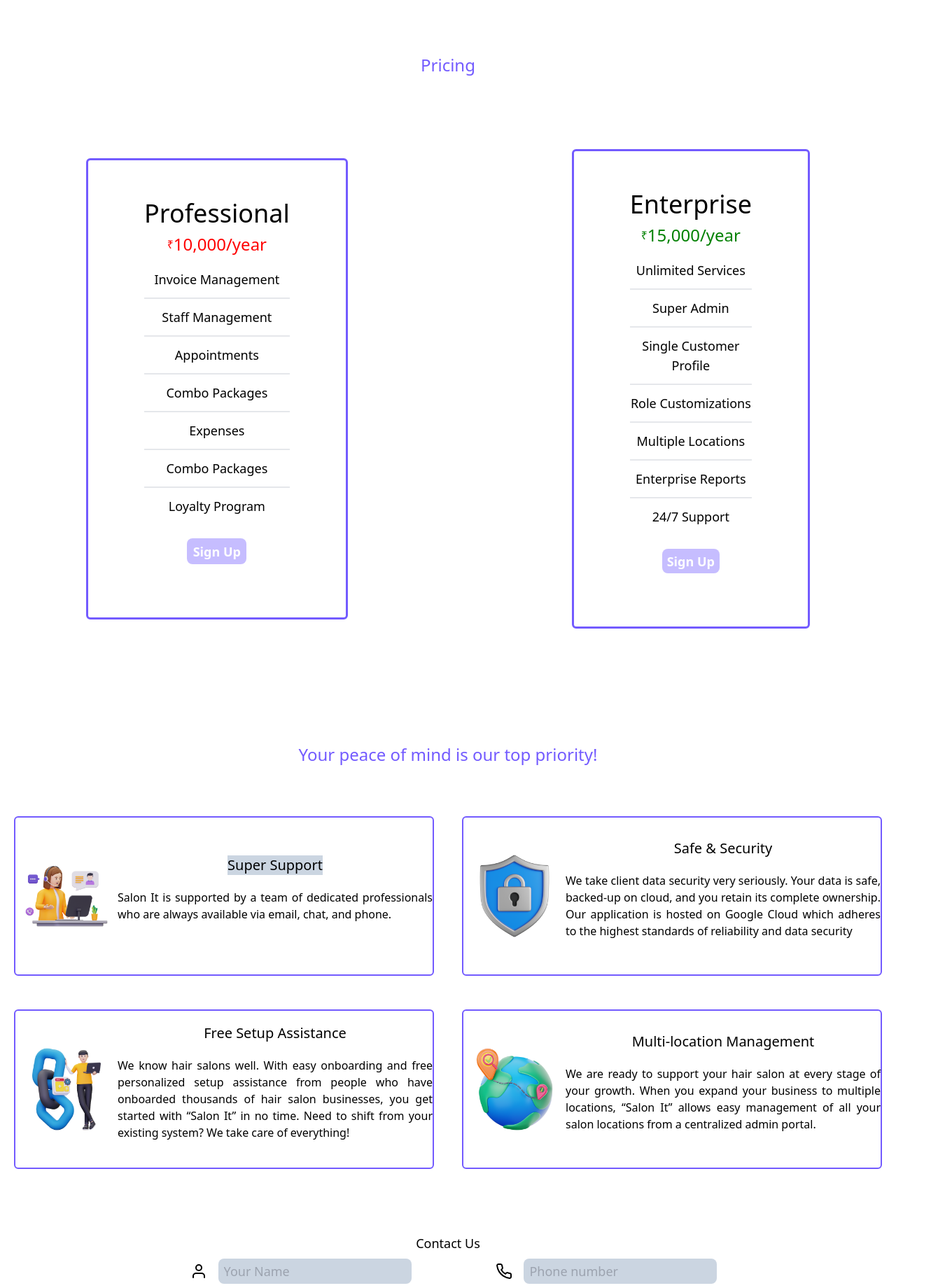
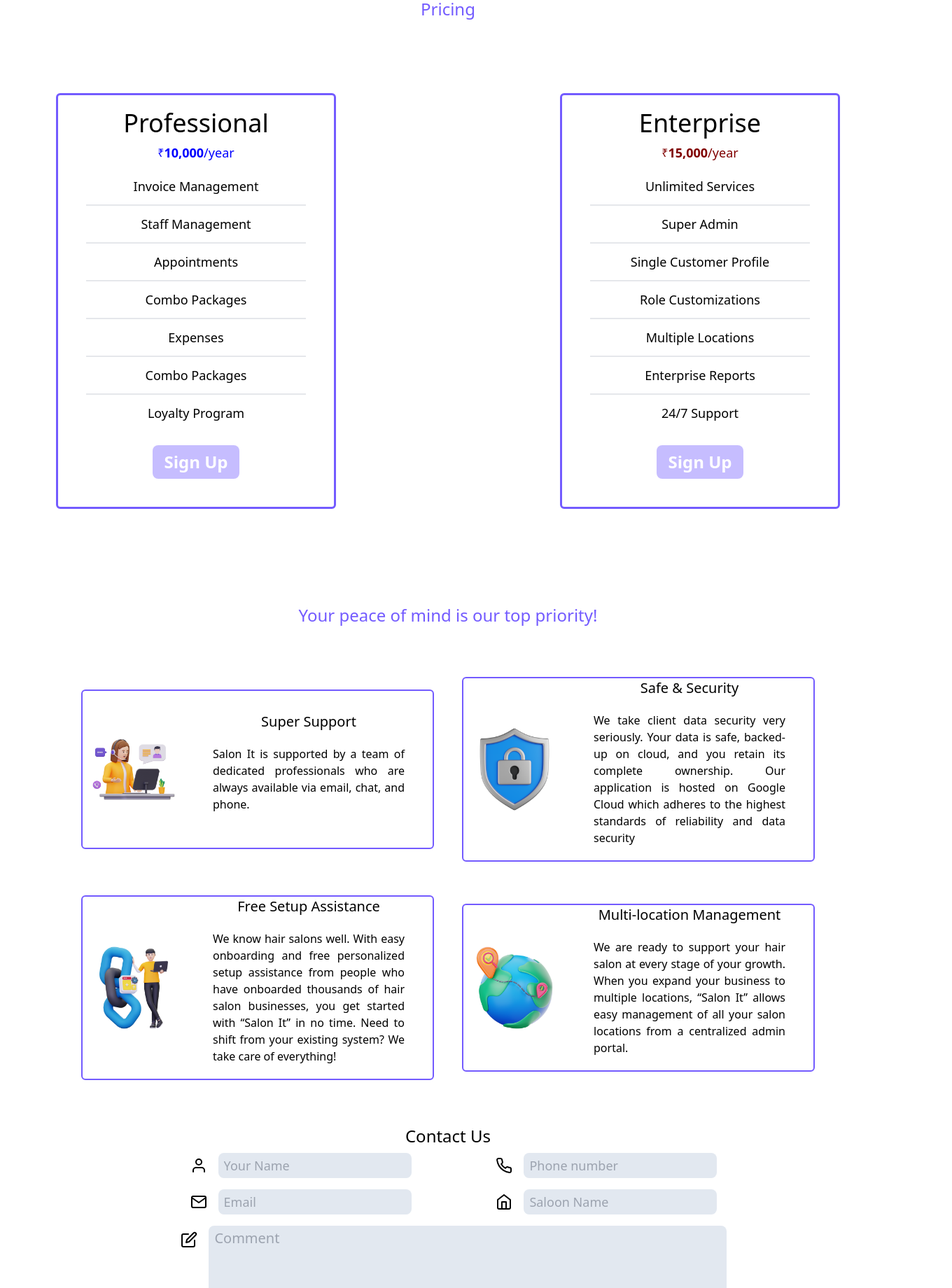
Before and after one commit to QITsolution/QWIT-landing, a React (Create React App) app: page / in a window 1280 px wide. Shown: the part 940-2780 px from the top of the page at 70% size, 1360 px wide, since content can reach past the window. Built offline with nearby package versions, Linux system fonts and the light colour scheme.

Commit message:
some font and resize fixes

```diff
--- a/src/components/ContactUs.jsx
+++ b/src/components/ContactUs.jsx
@@ -51,7 +51,7 @@ function ContactUs() {
     <div
       name="contactus"
       className="w-full h-full py-10 px-4 items-center justify-center flex flex-col">
-      <p className="lg:text-lg md:text-md sm:text-sm text-lg">Contact Us</p>
+      <p className="lg:text-2xl md:text-xl sm:text-xl text-lg">Contact Us</p>
       <form
         className="w-full h-full items-center justify-center flex flex-col"
         onSubmit={handleSubmit}>
@@ -61,7 +61,7 @@ function ContactUs() {
           <div className=" flex flex-row  items-center justify-center">
             <FiUser className="w-6 h-6 mx-4" />
             <input
-              className="h-auto lg:text-lg md:text-md sm:text-sm text-lg my-2 bg-slate-300 px-2 py-1 rounded-lg outline-none transition-transform duration-300 focus:scale-110"
+              className="h-auto lg:text-lg md:text-md sm:text-sm text-lg my-2 bg-slate-200 px-2 py-1 rounded-lg outline-none transition-transform duration-300 focus:scale-110"
               type="text"
               placeholder="Your Name"
               onChange={(e) => {
@@ -72,7 +72,7 @@ function ContactUs() {
           <div className=" flex flex-row  items-center justify-center">
             <FiPhone className="w-6 h-6 mx-4" />
             <input
-              className="h-auto lg:text-lg md:text-md sm:text-sm text-lg my-2 bg-slate-300 px-2 py-1 rounded-lg outline-none transition-transform duration-300 focus:scale-110"
+              className="h-auto lg:text-lg md:text-md sm:text-sm text-lg my-2 bg-slate-200 px-2 py-1 rounded-lg outline-none transition-transform duration-300 focus:scale-110"
               type="text"
               placeholder="Phone number"
               onChange={(e) => {
@@ -83,7 +83,7 @@ function ContactUs() {
           <div className=" flex flex-row  items-center justify-center">
             <FiMail className="w-6 h-6 mx-4" />
             <input
-              className="h-auto lg:text-lg md:text-md sm:text-sm text-lg my-2 bg-slate-300 px-2 py-1 rounded-lg outline-none transition-transform duration-300 focus:scale-110"
+              className="h-auto lg:text-lg md:text-md sm:text-sm text-lg my-2 bg-slate-200 px-2 py-1 rounded-lg outline-none transition-transform duration-300 focus:scale-110"
               type="email"
               placeholder="Email"
               onChange={(e) => {
@@ -94,7 +94,7 @@ function ContactUs() {
           <div className=" flex flex-row  items-center justify-center">
             <FiHome className="w-6 h-6 mx-4" />
             <input
-              className="h-auto lg:text-lg md:text-md sm:text-sm text-lg my-2 bg-slate-300 px-2 py-1 rounded-lg outline-none transition-transform duration-300 focus:scale-110"
+              className="h-auto lg:text-lg md:text-md sm:text-sm text-lg my-2 bg-slate-200 px-2 py-1 rounded-lg outline-none transition-transform duration-300 focus:scale-110"
               type="text"
               placeholder="Saloon Name"
               onChange={(e) => {
@@ -103,12 +103,13 @@ function ContactUs() {
             />
           </div>
         </div>
-        <div className="flex flex-col w-full h-full  items-center justify-center">
-          <div className="flex flex-row h-full w-full   justify-center">
-            <FiEdit className="h-6 w-6 my-2 mx-4" />
+        <div className="flex flex-col w-full h-full items-center justify-center">
+          <div className="flex flex-row h-full w-full justify-center">
+            <FiEdit className="h-6 w-6 mx-4 mt-4" />
             <textarea
-              className=" lg:w-[35rem] md:w-[25rem] w-[15rem] lg:text-2xl md:text-xl sm:text-lg my-2 bg-slate-300 px-4 py-2 rounded-lg outline-none"
+              className=" lg:w-[7.7in] md:w-[30rem] w-[16.5rem] lg:text-xl md:text-md sm:text-lg my-2 bg-slate-200 px-2 py-1 rounded-lg outline-none"
               placeholder="Comment"
+              rows={4}
               onChange={(e) => {
                 setComment(e.target.value);
               }}
@@ -116,7 +117,8 @@ function ContactUs() {
           </div>
           <button
             disabled={!canSubmit}
-            className={`w-auto h-auto lg:text-2xl md:text-xl sm:text-lg my-2 bg-slate-300 px-4 py-2 rounded-lg
+            className={`w-auto h-auto lg:text-xl md:text-xl sm:text-lg my-2 bg-slate-200 px-4 py-2 rounded-lg
+            self-center
           transition-transform duration-300 outline-none focus:scale-110
           ${
             !canSubmit
--- a/src/components/Features.jsx
+++ b/src/components/Features.jsx
@@ -4,10 +4,10 @@ function Features() {
   return (
     <div
       name="features"
-      className="items-center justify-center text-[25px] w-full h-full flex flex-col">
+      className="items-center    justify-center   w-full h-full flex flex-col">
       <div>
         <div className="flex flex-col items-center justify-center">
-          <p className="text-[#735BFF] lg:text-2xl md:text-5xl text-3xl text-center mb-[3rem] mt-[7rem]">
+          <p className="text-[#735BFF] lg:text-2xl md:text-5xl text-4xl text-center mb-[3rem] mt-[7rem]">
             We Used advanced Technologies
           </p>
           <div className="w-full lg:flex lg:flex-row lg:mx-[10rem] justify-between items-center">
--- a/src/components/Footer.jsx
+++ b/src/components/Footer.jsx
@@ -23,7 +23,7 @@ function Footer() {
     { link: "https://twitter.com", icon: "twitter.png" },
   ];
   return (
-    <div name="aboutus" className="bg-slate-200 flex flex-col items-center ">
+    <div name="aboutus" className="bg-slate-300 flex flex-col items-center ">
       <div className="h-full w-[80%] my-5">
         <div className="flex flex-row lg:h-[30rem] pt-10 justify-center ">
           <div className="flex flex-col lg:items-start lg:w-full px-4 items-center ">
--- a/src/components/Home.jsx
+++ b/src/components/Home.jsx
@@ -3,9 +3,9 @@ import React from "react";
 const Home = () => {
   return (
     <div name="home" className="h-full w-full">
-      <div className="w-full flex flex-row justify-between items-center">
+      <div className="w-full flex flex-row justify-between items-center ">
         <div
-          className="bg-black w-full flex lg:flex-row px-10 lg:my-20
+          className="w-full flex lg:flex-row px-10 lg:mt-20 bg-black
          flex-col justify-between items-center">
           <div className="flex flex-col items-start justify-center mx-2 py-5">
             <img
--- a/src/components/NavBar.jsx
+++ b/src/components/NavBar.jsx
@@ -8,9 +8,9 @@ const NavBar = () => {
   };
   return (
     <div>
-      <div className="lg:flex hidden w-full items-center  backdrop-blur-md flex-col fixed z-50 ">
+      <div className="lg:flex hidden w-full items-center lg:justify-center backdrop-blur-md flex-col fixed z-50 ">
         <div
-          className="h-[3rem] w-full px-4 lg:flex hidden mt-5
+          className="h-[3rem] w-full px-4 lg:flex hidden my-3
        rounded-lg  self-center lex-row justify-between items-center">
           <div>
             <img
@@ -18,34 +18,34 @@ const NavBar = () => {
               className="scale-50"
               src={require("../assets/logo.png")}></img>
           </div>
-          <div className="h-[5rem] w-[80%] rounded-lg  self-center flex lex-row justify-end items-center">
+          <div className="h-[5rem] w-[80%] rounded-lg  self-center flex flex-row justify-end items-center">
             <div className="h-[5rem] w-[80%] rounded-lg  self-center flex lex-row justify-between items-center">
-              <div className="hover:opacity-100 opacity-40 duration-300 font-normal text-3xl  cursor-pointer my-1[3%] ">
+              <div className="hover:opacity-100 opacity-40 duration-300 font-normal text-xl cursor-pointer my-[3%] ">
                 <Link to="home" smooth={true} duration={600}>
                   Home
                 </Link>
               </div>
-              <div className="hover:opacity-100 opacity-40 duration-300 font-normal text-3xl  cursor-pointer my-1[3%] ">
+              <div className="hover:opacity-100 opacity-40 duration-300 font-normal text-xl cursor-pointer my-[3%] ">
                 <Link to="features" smooth={true} duration={600}>
                   Features
                 </Link>
               </div>
-              <div className="hover:opacity-100 opacity-40 duration-300 font-normal text-3xl  cursor-pointer my-1[3%] ">
+              <div className="hover:opacity-100 opacity-40 duration-300 font-normal text-xl cursor-pointer my-[3%] ">
                 <Link to="pricing" smooth={true} duration={600}>
                   Pricing
                 </Link>
               </div>
-              <div className="hover:opacity-100 opacity-40 duration-300 font-normal text-3xl  cursor-pointer my-1[3%] ">
+              <div className="hover:opacity-100 opacity-40 duration-300 font-normal text-xl cursor-pointer my-[3%] ">
                 <Link to="services" smooth={true} duration={600}>
                   Services
                 </Link>
               </div>
-              <div className="hover:opacity-100 opacity-40 duration-300 font-normal text-3xl  cursor-pointer my-1[3%] ">
+              <div className="hover:opacity-100 opacity-40 duration-300 font-normal text-xl cursor-pointer my-[3%] ">
                 <Link to="contactus" smooth={true} duration={600}>
                   ContactUs
                 </Link>
               </div>
-              <div className="hover:opacity-100 opacity-40 duration-300 font-normal text-3xl  cursor-pointer my-1[3%] ">
+              <div className="hover:opacity-100 opacity-40 duration-300 font-normal text-xl cursor-pointer my-[3%] ">
                 <Link to="aboutus" smooth={true} duration={600}>
                   About Us
                 </Link>
@@ -144,7 +144,7 @@ const NavBar = () => {
             </Link>
           </a>
         </div>
-        <div className="hover:opacity-100 opacity-40 duration-300 font-bold text-3xl  cursor-pointer bg-[#735BFF] rounded-lg py-[2%] px-[4%] text-[#defffe] my-1[3%] ">
+        <div className="hover:opacity-100 opacity-40 duration-300 font-bold text-3xl  cursor-pointer bg-[#735BFF] rounded-lg py-[2%] px-[4%] txt[#defffe] my-[3%] ">
           <Link to="signup" smooth={true} duration={600}>
             SignUp
           </Link>
--- a/src/components/Pricing.jsx
+++ b/src/components/Pricing.jsx
@@ -22,31 +22,33 @@ function Pricing() {
   return (
     <div
       name="pricing"
-      className="self-center h-full min-h-screen w-full flex flex-col  items-center justify-center  ">
+      className="self-center h-full     min-h-screen w-full flex flex-col  items-center justify-center  ">
       <div className=" justify-center items-center flex flex-col ">
-        <h1 className=" my-20 lg:text-2xl md:text-5xl text-4xl text-[#735BFF]">
+        <h1 className=" lg:my-20 my-5 lg:text-2xl md:text-5xl text-4xl text-[#735BFF]">
           Pricing
         </h1>
-        {/* prof */}
         <div className="flex lg:flex-row flex-col items-center justify-center">
-          <div className=" h-auto lg:w-full md:w-full w-[25rem] flex flex-col items-center border-[3px] rounded-md border-[#735BFF] lg:mx-[10rem] py-14 px-20 my-6">
-            <p className="lg:text-4xl md:text-5xl text-3xl">Professional</p>
-            <p className="flex flex-row text-[red] items-center">
+          {/* prof */}
+          <div className=" h-auto lg:w-[25rem] md:w-[30rem] sm:w-[3in] flex flex-col items-center border-[3px] rounded-md border-[#735BFF] lg:mx-[10rem] py-5 px-10 my-6">
+            <p className="lg:text-4xl md:text-2xl sm:text-xl text-xl">
+              Professional
+            </p>
+            <p className="flex flex-row text-[blue] items-center">
               <p>₹</p>
-              <p className="lg:text-2xl md:text-3xl text-xl lg:my-2 my-3">
+              <p className="lg:text-lg md:text-md sm:text-sm text-sm lg:my-2 font-bold ">
                 10,000
               </p>
-              <p className="lg:text-2xl md:text-3xl text-xl lg:my-2 my-3">
+              <p className="lg:text-lg md:text-md sm:text-sm text-sm lg:my-2 ">
                 /year
               </p>
             </p>
             {prof.map((val, id) => {
               return (
                 <>
-                  <div className="flex items-center lg:text-2xl md:text-5xl text-5xl justify-center  py-3">
+                  <div className="flex items-center lg:text-lg md:text-md sm:text-sm text-sm justify-center py-3">
                     <p
                       key={id}
-                      className="lg:text-lg md:text-3xl text-lg text-center">
+                      className="lg:text-lg md:text-md sm:text-sm text-sm text-center">
                       {val}
                     </p>
                   </div>
@@ -58,29 +60,31 @@ function Pricing() {
                 </>
               );
             })}
-            <div className="hover:opacity-100 opacity-40 duration-300 font-bold lg:text-lg md:text-3xl text-3xl cursor-pointer bg-[#735BFF] rounded-lg py-[2%] px-[4%] text-white my-5 ">
+            <div className="hover:opacity-100 opacity-40 duration-300 font-bold lg:text-2xl md:text-xl text-lg cursor-pointer bg-[#735BFF] rounded-lg py-2 px-4 text-white my-5">
               Sign Up
             </div>
           </div>
           {/* ent */}
-          <div className=" h-auto lg:w-full md:w-full w-[25rem] flex flex-col items-center border-[3px] rounded-md border-[#735BFF] lg:mx-[10rem] py-14 px-20 my-6">
-            <p className="lg:text-4xl md:text-5xl text-3xl">Enterprise</p>
-            <p className="flex flex-row text-[green] items-center">
+          <div className=" h-auto lg:w-[25rem] md:w-[30rem] sm:w-[3in] flex flex-col items-center border-[3px] rounded-md border-[#735BFF] lg:mx-[10rem] py-5 px-10 my-6">
+            <p className="lg:text-4xl md:text-2xl sm:text-xl text-xl">
+              Enterprise
+            </p>
+            <p className="flex flex-row text-[maroon] items-center">
               <p>₹</p>
-              <p className="lg:text-2xl md:text-3xl text-xl lg:my-2 my-3">
+              <p className="lg:text-lg md:text-md sm:text-sm text-sm lg:my-2 font-bold ">
                 15,000
               </p>
-              <p className="lg:text-2xl md:text-3xl text-xl lg:my-2 my-3">
+              <p className="lg:text-lg md:text-md sm:text-sm text-sm lg:my-2 ">
                 /year
               </p>
             </p>
             {ent.map((val, id) => {
               return (
                 <>
-                  <div className="flex items-center lg:text-2xl md:text-5xl text-5xl justify-center  py-3">
+                  <div className="flex items-center lg:text-lg md:text-md sm:text-sm text-sm justify-center py-3">
                     <p
                       key={id}
-                      className="lg:text-lg md:text-3xl text-lg text-center">
+                      className="lg:text-lg md:text-md sm:text-sm text-sm text-center">
                       {val}
                     </p>
                   </div>
@@ -92,7 +96,7 @@ function Pricing() {
                 </>
               );
             })}
-            <div className="hover:opacity-100 opacity-40 duration-300 font-bold lg:text-lg md:text-3xl text-3xl cursor-pointer bg-[#735BFF] rounded-lg py-[2%] px-[4%] text-white my-5 ">
+            <div className="hover:opacity-100 opacity-40 duration-300 font-bold lg:text-2xl md:text-xl text-lg cursor-pointer bg-[#735BFF] rounded-lg py-2 px-4 text-white my-5">
               Sign Up
             </div>
           </div>
--- a/src/components/Services.js
+++ b/src/components/Services.js
@@ -4,36 +4,34 @@ const Services = () => {
   return (
     <div
       name="services"
-      className="h-full min-h-screen w-full items-center justify-center flex flex-col ">
-      <p className="text-[#735BFF] lg:text-2xl md:text-5xl text-3xl text-center mb-[3rem] mt-[7rem]">
+      className="h-full min-h-screen   w-full items-center justify-center flex flex-col ">
+      <p className="text-[#735BFF] px-10 lg:text-2xl md:text-5xl text-4xl text-center mb-[3rem] mt-[7rem]">
         Your peace of mind is our top priority!
       </p>
-      <div className="lg:mx-[20rem] w-full h-full lg:grid lg:grid-cols-2 lg:grid-rows-2 flex flex-col justify-center items-center ">
-        <div className="flex lg:flex-row md:flex-row flex-col border-2 border-[#735BFF] mx-5 my-6 rounded-md justify-center items-center">
+      <div className="lg:w-[85%] h-full lg:grid lg:grid-cols-2 lg:grid-rows-2 flex flex-col justify-center items-center  ">
+        <div className="lg:w-auto md:w-[40rem] w-[20rem] flex  lg:flex-row md:flex-row flex-col border-2 border-[#735BFF] mx-5 my-6 rounded-md justify-center items-center">
           <img
             width={146}
             height={146}
             src={require("../assets/support.png")}
             alt=""
           />
-          <div className="flex flex-col justify-center text-center items-center w-auto lg:h-auto h-auto min-h-[14rem]">
-            <p className="flex text-xl bg-slate-300 text-center">
-              Super Support
-            </p>
+          <div className="flex flex-col justify-center text-center items-center w-auto lg:h-auto h-auto min-h-[14rem] lg:mx-10">
+            <p className="flex text-xl text-center">Super Support</p>
             <p className="flex lg:px-0 p-5 text-justify">
               Salon It is supported by a team of dedicated professionals who are
               always available via email, chat, and phone.
             </p>
           </div>
         </div>
-        <div className="flex lg:flex-row md:flex-row flex-col border-2 border-[#735BFF] mx-5 my-6 rounded-md justify-center items-center">
+        <div className="lg:w-auto md:w-[40rem] w-[20rem] flex  lg:flex-row md:flex-row flex-col border-2 border-[#735BFF] mx-5 my-6 rounded-md justify-center items-center">
           <img
             width={146}
             height={146}
             src={require("../assets/security.png")}
             alt=""
           />
-          <div className="flex flex-col justify-center items-center w-auto lg:h-auto h-auto min-h-[14rem]">
+          <div className="flex flex-col justify-center text-center items-center w-auto lg:h-auto h-auto min-h-[14rem] lg:mx-10">
             <p className="flex text-xl">Safe & Security</p>
             <p className="flex lg:px-0 p-5 text-justify">
               We take client data security very seriously. Your data is safe,
@@ -43,14 +41,14 @@ const Services = () => {
             </p>
           </div>
         </div>
-        <div className="flex lg:flex-row md:flex-row flex-col border-2 border-[#735BFF] mx-5 my-6 rounded-md justify-center items-center">
+        <div className="lg:w-auto md:w-[40rem] w-[20rem] flex  lg:flex-row md:flex-row flex-col border-2 border-[#735BFF] mx-5 my-6 rounded-md justify-center items-center">
           <img
             width={146}
             height={146}
             src={require("../assets/assist.png")}
             alt=""
           />
-          <div className="flex flex-col justify-center items-center w-auto lg:h-auto h-auto min-h-[14rem]">
+          <div className="flex flex-col justify-center text-center items-center w-auto lg:h-auto h-auto min-h-[14rem] lg:mx-10">
             <p className="flex text-xl">Free Setup Assistance</p>
             <p className="flex lg:px-0 p-5 text-justify">
               We know hair salons well. With easy onboarding and free
@@ -61,14 +59,14 @@ const Services = () => {
             </p>
           </div>
         </div>
-        <div className="flex lg:flex-row md:flex-row flex-col border-2 border-[#735BFF] mx-5 my-6 rounded-md justify-center items-center">
+        <div className="lg:w-auto md:w-[40rem] w-[20rem] flex  lg:flex-row md:flex-row flex-col border-2 border-[#735BFF] mx-5 my-6 rounded-md justify-center items-center">
           <img
             width={146}
             height={146}
             src={require("../assets/world.png")}
             alt=""
           />
-          <div className="flex flex-col justify-center items-center w-auto lg:h-auto h-auto min-h-[14rem]">
+          <div className="flex flex-col justify-center text-center items-center w-auto lg:h-auto h-auto min-h-[14rem] lg:mx-10">
             <p className="flex text-xl text-center">
               Multi-location Management
             </p>
```
